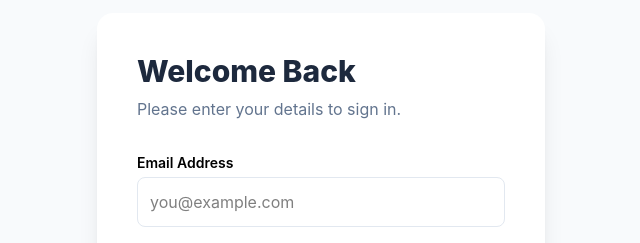
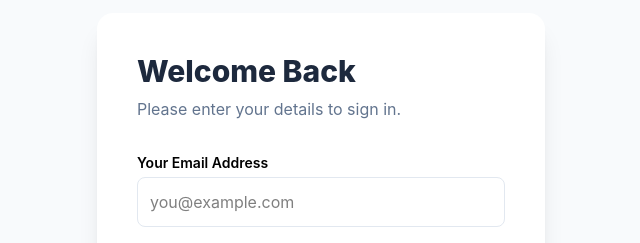
Before and after one commit to dev-oriel/Uzimanode-Frontend, a React (Vite) app: page /login in a window 1280 px wide. Shown: the part 151-394 px from the top of the page, without its empty margins (319-959 px from the left). Built offline with nearby package versions, Linux system fonts and the light colour scheme.

Commit message:
Modifie login email

```diff
--- a/src/pages/Login.jsx
+++ b/src/pages/Login.jsx
@@ -54,7 +54,7 @@ export default function Login({ setUser }) {
         <div className="space-y-4">
           <div>
             <label className="block text-sm font-semibold mb-1">
-              Email Address
+              Your Email Address
             </label>
             <input
               type="email"
```
